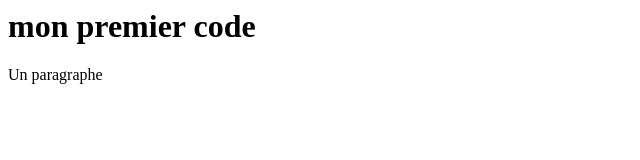
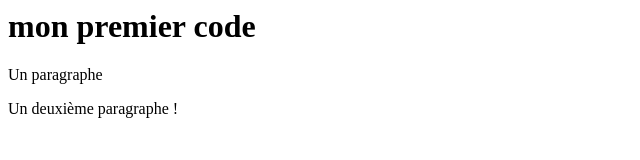
Before and after one commit to DomePasco/premier_code_2022, a plain HTML site: page index.html in a window 1280 px wide. Shown: the whole page, without its empty margins (0-640 px from the left). Drawn offline with Linux system fonts and the light colour scheme.

Commit message:
ajout d'un nouveau paragraphe

```diff
--- a/index.html
+++ b/index.html
@@ -1,2 +1,3 @@
 <h1>mon premier code</h1>
 <p> Un paragraphe</p>
+<p> Un deuxième paragraphe ! </p>
```
